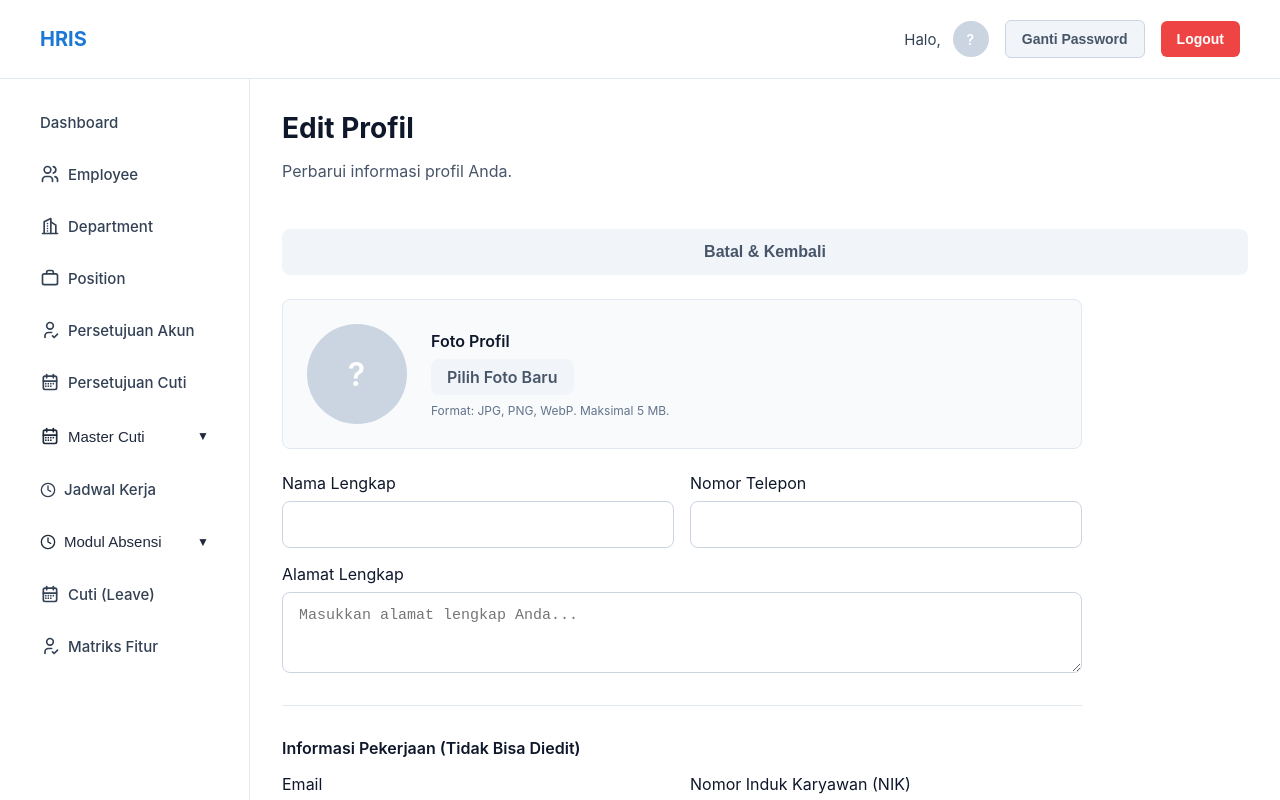
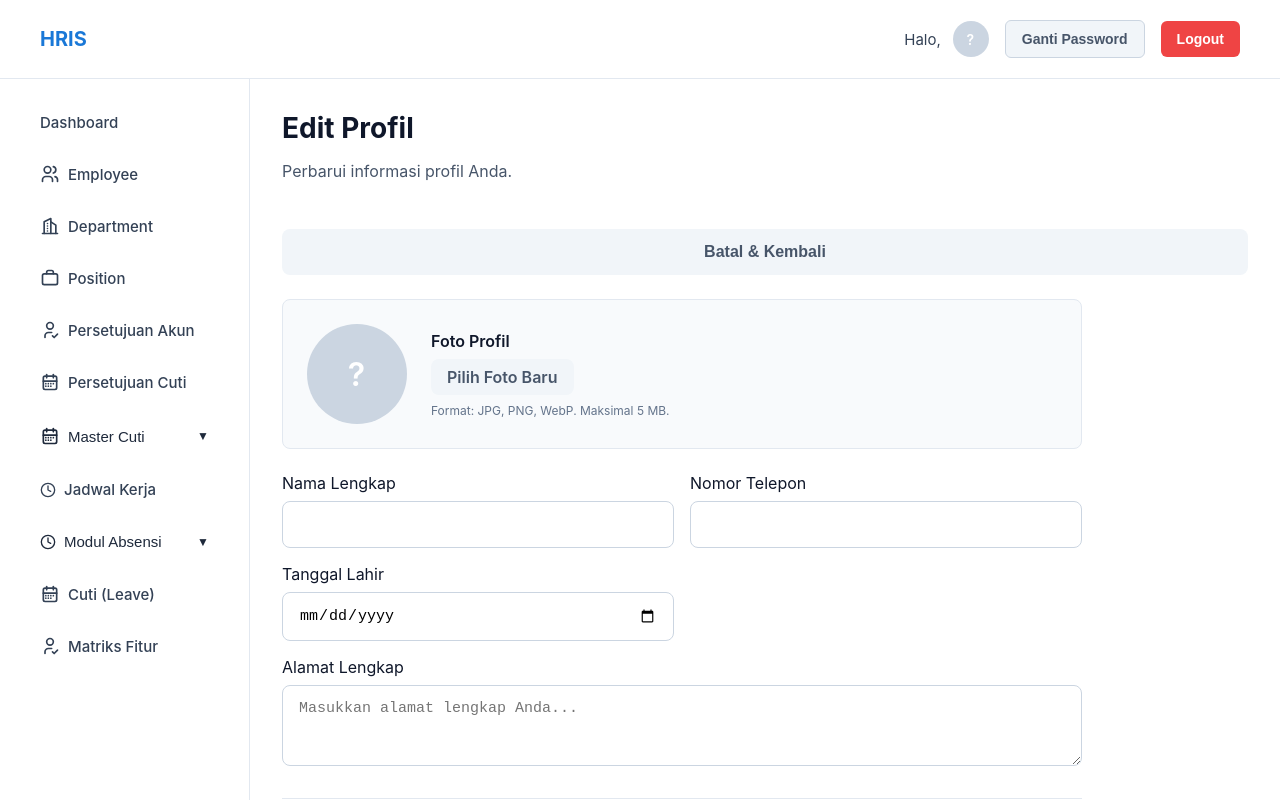
Before and after one commit to Tammam141/hris-frontend, a React (Vite) app: page /profile in a window 1280 px wide. Shown: the top 800 px of the page. Built offline with nearby package versions, Linux system fonts and the light colour scheme; sample sign-in values are in the browser's storage.

Commit message:
penambhan birth date di edit profile

```diff
--- a/src/pages/DashboardPage.tsx
+++ b/src/pages/DashboardPage.tsx
@@ -111,9 +111,16 @@ export function DashboardPage() {
                       <div style={{ fontSize: '14px', color: '#1e293b', fontWeight: 500, textTransform: 'capitalize' }}>{profile.employee.gender || '-'}</div>
                     </div>
                     <div>
-                      <div style={{ fontSize: '12px', color: '#64748b', fontWeight: 500 }}>Alamat</div>
-                      <div style={{ fontSize: '14px', color: '#1e293b', fontWeight: 500 }}>{profile.employee.address || '-'}</div>
+                      <div style={{ fontSize: '12px', color: '#64748b', fontWeight: 500 }}>Tanggal Lahir</div>
+                      <div style={{ fontSize: '14px', color: '#1e293b', fontWeight: 500 }}>
+                        {profile.employee.birth_date ? new Date(profile.employee.birth_date).toLocaleDateString('id-ID') : '-'}
+                      </div>
                     </div>
+                  </div>
+
+                  <div>
+                    <div style={{ fontSize: '12px', color: '#64748b', fontWeight: 500 }}>Alamat</div>
+                    <div style={{ fontSize: '14px', color: '#1e293b', fontWeight: 500 }}>{profile.employee.address || '-'}</div>
                   </div>
 
                   <div className="info-grid-2">
--- a/src/pages/ProfileEditPage.tsx
+++ b/src/pages/ProfileEditPage.tsx
@@ -13,6 +13,7 @@ export function ProfileEditPage() {
 
   const [fullName, setFullName] = useState(user?.employee?.full_name || user?.full_name || '');
   const [phone, setPhone] = useState(user?.employee?.phone || '');
+  const [birthDate, setBirthDate] = useState(user?.employee?.birth_date ? user.employee.birth_date.substring(0, 10) : '');
   const [address, setAddress] = useState(user?.employee?.address || '');
 
   // Photo preview state
@@ -111,6 +112,7 @@ export function ProfileEditPage() {
       const dataToUpdate = {
         full_name: fullName,
         phone,
+        birth_date: birthDate || undefined,
         address,
       };
 
@@ -220,6 +222,16 @@ export function ProfileEditPage() {
               />
             </div>
 
+            <div className="form-group">
+              <label className="form-label">Tanggal Lahir</label>
+              <input
+                type="date"
+                className="input-field"
+                value={birthDate}
+                onChange={e => setBirthDate(e.target.value)}
+              />
+            </div>
+
             <div className="form-group form-group--span2">
               <label className="form-label">Alamat Lengkap</label>
               <textarea
```
